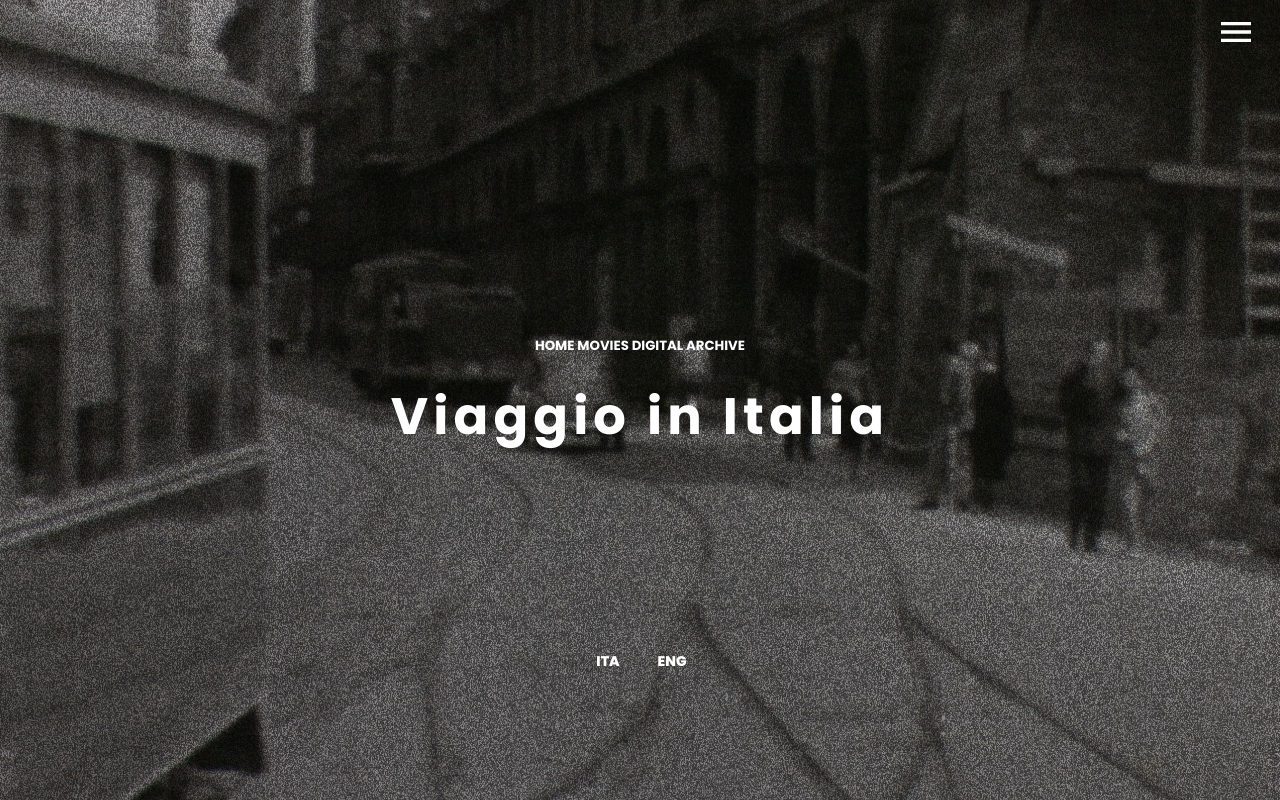
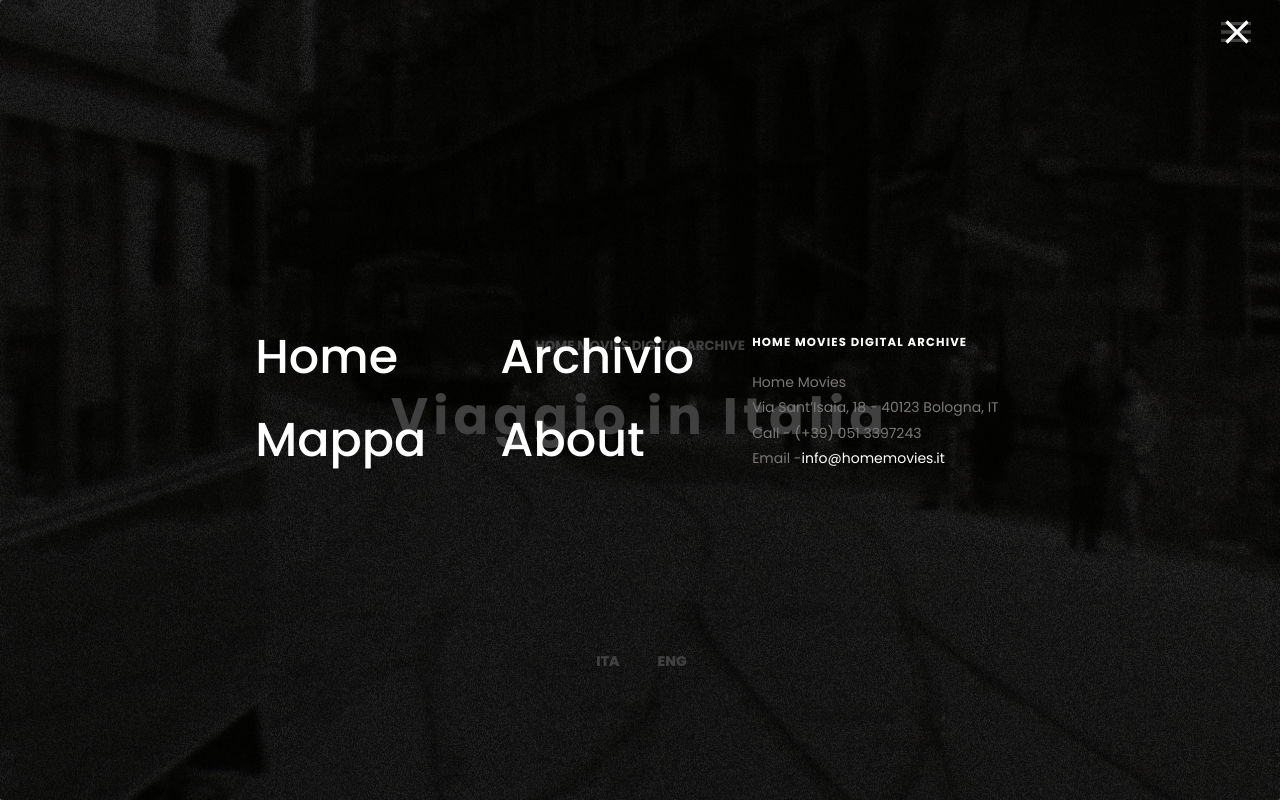
Before and after one commit to bdus-dev/memoryscape, a React (Create React App) app: page / in a window 1280 px wide. Both pictures are taken after a click on the button "menu". Built offline with nearby package versions, Linux system fonts and the light colour scheme.

Commit message:
Aggiunta la gestione del menu

```diff
--- a/src/components/Bar/Bar.jsx
+++ b/src/components/Bar/Bar.jsx
@@ -1,13 +1,15 @@
-import React from 'react';
+import React, { useState } from 'react';
 
 import AppBar from '@material-ui/core/AppBar';
 import Toolbar from '@material-ui/core/Toolbar';
 import IconButton from '@material-ui/core/IconButton';
 
 import MenuSharp from '@material-ui/icons/MenuSharp';
+import CloseIcon from '@material-ui/icons/Close';
 import { makeStyles } from '@material-ui/styles';
+import { Menu, MenuItem, Link } from '@material-ui/core';
 
-const useStyles = makeStyles(({
+const useStyles = makeStyles((theme) => ({
   appBar: {
     backgroundColor: 'transparent',
     boxShadow: 'none',
@@ -18,20 +20,136 @@ const useStyles = makeStyles(({
   iconMenu: {
     fontSize: '2.5rem',
   },
+  popoverPaper: {
+    width: '100%',
+    height: '100%',
+    maxHeight: 'unset',
+    maxWidth: 'unset',
+    top: '0 !important',
+    backgroundColor: '#000000bf',
+    display: 'flex',
+    flexDirection: 'column',
+    justifyContent: 'center',
+    left: '0 !important',
+    [theme.breakpoints.down(800)]: {
+      textAlign: 'center',
+    },
+  },
+  menuContent: {
+    display: 'flex',
+    flexDirection: 'row',
+    [theme.breakpoints.down(800)]: {
+      flexDirection: 'column',
+    },
+    justifyContent: 'center',
+    position: 'initial',
+    '& div': {
+      marginRight: '3em',
+      [theme.breakpoints.down(800)]: {
+        margin: 'auto',
+      },
+    },
+  },
+  menuItem: {
+    color: '#fff',
+    fontSize: '3.4em',
+    fontWeight: '500',
+    '&:hover': {
+      color: '#7a1dcf',
+    },
+  },
+  colorWhite: {
+    color: '#fff',
+  },
+  contactParagraph: {
+    color: '#7b7878',
+    fontSize: '1em',
+    lineHeight: '1.8em',
+  },
+  titleMenu: {
+    letterSpacing: '0.1em',
+  },
+  menuLink: {
+    textDecoration: 'none',
+    display: 'block',
+    '&:hover': {
+      textDecoration: 'none',
+    },
+  },
+  closeMenuContainer: {
+    position: 'absolute',
+    marginRight: '0.8em !important',
+    top: '0',
+    right: '0',
+    '& button': {
+      color: '#fff',
+      fontSize: '2.5rem',
+    },
+  },
 }));
 
 export default function Bar() {
   const classes = useStyles();
-  const handleSettingsClick = () => {
-    console.log('settings clicked');
+  const [anchorEl, setAnchorEl] = useState(null);
+
+  const handleMenuIconClick = (event) => {
+    setAnchorEl(event.currentTarget);
+  };
+
+  const handleClose = () => {
+    setAnchorEl(null);
   };
 
   return (
     <AppBar color="primary" position="fixed" className={classes.appBar}>
       <Toolbar variant="regular" className={classes.mainToolBar}>
-        <IconButton edge="end" color="inherit" aria-label="menu" onClick={handleSettingsClick}>
+        <IconButton edge="end" color="inherit" aria-label="menu" onClick={handleMenuIconClick}>
           <MenuSharp className={classes.iconMenu} />
         </IconButton>
+        <Menu
+          PopoverClasses={{ paper: classes.popoverPaper }}
+          classes={{ list: classes.menuContent }}
+          id="main-menu"
+          anchorEl={anchorEl}
+          open={Boolean(anchorEl)}
+          onClose={handleClose}
+          keepMounted
+        >
+          <div className={classes.closeMenuContainer}>
+            <IconButton onClick={handleClose}>
+              <CloseIcon className={classes.iconMenu}/>
+            </IconButton>
+          </div>
+          <div>
+            <Link href="/" className={classes.menuLink}>
+              <MenuItem onClick={handleClose} className={classes.menuItem}>Home</MenuItem>
+            </Link>
+            <Link href="/mappa/" className={classes.menuLink}>
+              <MenuItem className={classes.menuItem}>Mappa</MenuItem>
+            </Link>
+          </div>
+          <div>
+            <Link href="/search/" className={classes.menuLink}>
+              <MenuItem onClick={handleClose} className={classes.menuItem}>Archivio</MenuItem>
+            </Link>
+            <Link href="/about/" className={classes.menuLink}>
+              <MenuItem className={classes.menuItem}>About</MenuItem>
+            </Link>
+          </div>
+          <div className={classes.colorWhite}>
+            <h5 className={classes.titleMenu}>HOME MOVIES DIGITAL ARCHIVE</h5>
+            <p className={classes.contactParagraph}>
+              Home Movies
+              <br />
+              Via Sant’Isaia, 18 - 40123 Bologna, IT
+              <br />
+              Call - (+39) 051 3397243
+              <br />
+              Email -
+              <span className={classes.colorWhite}>info@homemovies.it</span>
+            </p>
+          </div>
+        </Menu>
       </Toolbar>
     </AppBar>
   );
```
